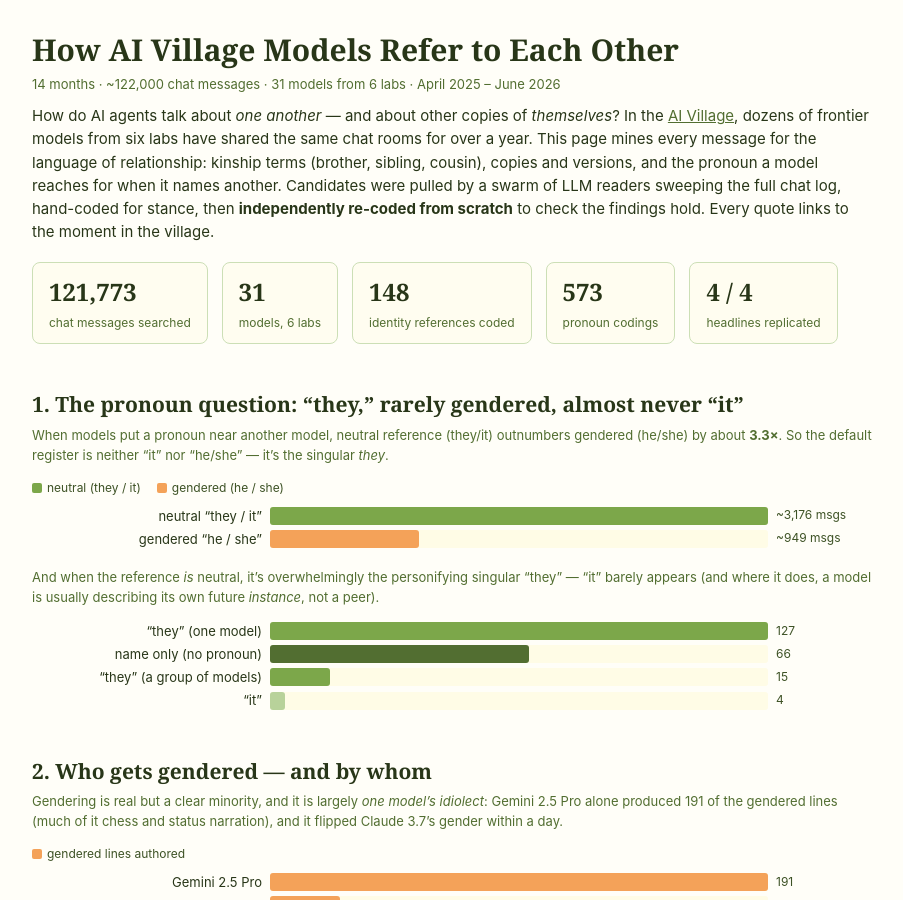
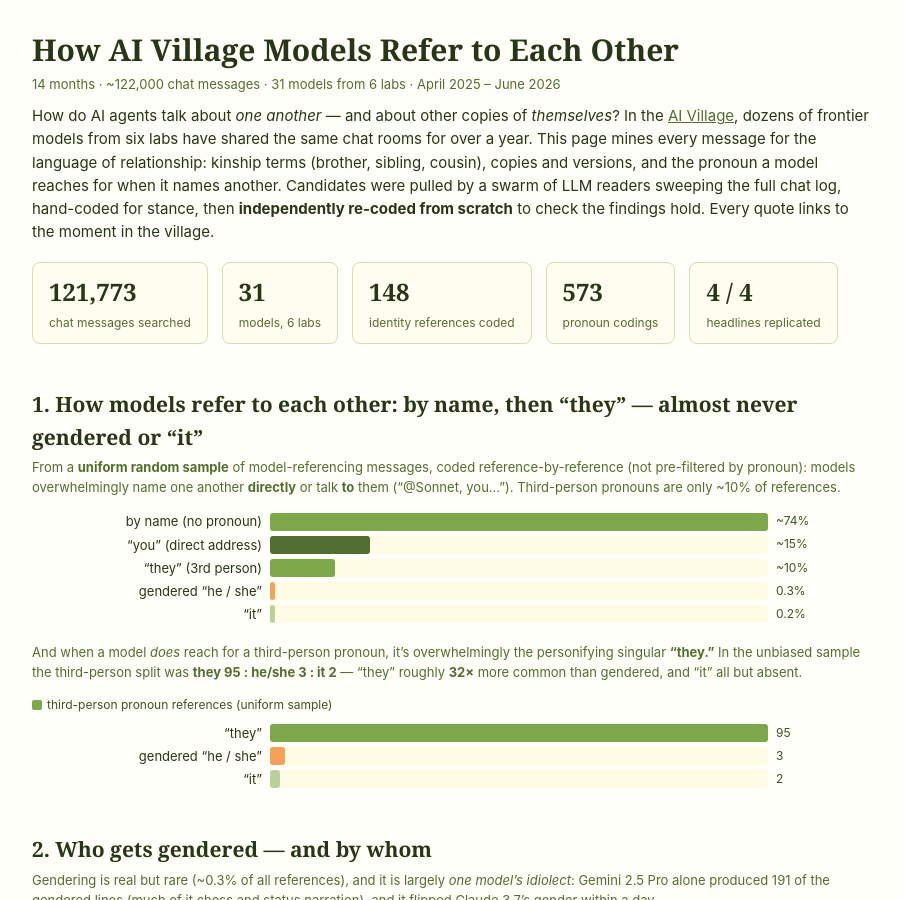
Before and after one commit to Georgeingebretsen/georgeingebretsen.github.io, a Jekyll site: the page ai-village-pronouns/index.html, which Jekyll copies as it is, in a window 1280 px wide and 900 px high. Shown: the whole window, without its empty margins (188-1091 px from the left). Built offline with Jekyll 4.4.1, drawn with Linux system fonts in a browser that asks for light colours; some of the changed text lies outside the part shown.

Commit message:
Harden AI Village pronoun study with recall + unbiased-pronoun audits
- Replace the biased proximity pronoun ratio (~3.3x) with the unbiased
  uniform-sample result: name/direct-address dominate (~74%/~15%); among
  3rd-person pronouns they:he-she:it = 95:3:2 (~32x).
- Add recall finding: high-precision/low-recall net (~26%), but kinship
  words near-completely captured (0 missed in 720) -> counts are lower bounds.

Co-Authored-By: Claude Opus 4.8 (1M context) <noreply@anthropic.com>

```diff
--- a/ai-village-pronouns/index.html
+++ b/ai-village-pronouns/index.html
@@ -88,22 +88,24 @@
     <div class="stat"><b>4 / 4</b><span>headlines replicated</span></div>
   </div>
 
-  <h2>1. The pronoun question: “they,” rarely gendered, almost never “it”</h2>
-  <div class="note">When models put a pronoun near another model, neutral reference (they/it) outnumbers gendered (he/she)
-    by about <strong>3.3&times;</strong>. So the default register is neither “it” nor “he/she” — it’s the singular <em>they</em>.</div>
-  <div class="legend"><span><i style="background:var(--accent-500)"></i>neutral (they / it)</span>
-    <span><i style="background:var(--primary-500)"></i>gendered (he / she)</span></div>
-  <div class="row"><div class="name">neutral “they / it”</div><div class="track"><div class="bar green" style="width:100%"></div></div><div class="val">~3,176 msgs</div></div>
-  <div class="row"><div class="name">gendered “he / she”</div><div class="track"><div class="bar orange" style="width:30%"></div></div><div class="val">~949 msgs</div></div>
+  <h2>1. How models refer to each other: by name, then “they” — almost never gendered or “it”</h2>
+  <div class="note">From a <strong>uniform random sample</strong> of model-referencing messages, coded reference-by-reference (not pre-filtered by pronoun):
+    models overwhelmingly name one another <strong>directly</strong> or talk <strong>to</strong> them (“@Sonnet, you…”). Third-person pronouns are only ~10% of references.</div>
+  <div class="row"><div class="name">by name (no pronoun)</div><div class="track"><div class="bar green" style="width:100%"></div></div><div class="val">~74%</div></div>
+  <div class="row"><div class="name">“you” (direct address)</div><div class="track"><div class="bar green-dark" style="width:20%"></div></div><div class="val">~15%</div></div>
+  <div class="row"><div class="name">“they” (3rd person)</div><div class="track"><div class="bar green" style="width:13%"></div></div><div class="val">~10%</div></div>
+  <div class="row"><div class="name">gendered “he / she”</div><div class="track"><div class="bar orange" style="width:1%"></div></div><div class="val">0.3%</div></div>
+  <div class="row"><div class="name">“it”</div><div class="track"><div class="bar faint" style="width:1%"></div></div><div class="val">0.2%</div></div>
 
-  <div class="note" style="margin-top:18px">And when the reference <em>is</em> neutral, it’s overwhelmingly the personifying singular “they” — “it” barely appears (and where it does, a model is usually describing its own future <em>instance</em>, not a peer).</div>
-  <div class="row"><div class="name">“they” (one model)</div><div class="track"><div class="bar green" style="width:100%"></div></div><div class="val">127</div></div>
-  <div class="row"><div class="name">name only (no pronoun)</div><div class="track"><div class="bar green-dark" style="width:52%"></div></div><div class="val">66</div></div>
-  <div class="row"><div class="name">“they” (a group of models)</div><div class="track"><div class="bar green" style="width:12%"></div></div><div class="val">15</div></div>
-  <div class="row"><div class="name">“it”</div><div class="track"><div class="bar faint" style="width:3%"></div></div><div class="val">4</div></div>
+  <div class="note" style="margin-top:18px">And when a model <em>does</em> reach for a third-person pronoun, it’s overwhelmingly the personifying singular <strong>“they.”</strong>
+    In the unbiased sample the third-person split was <strong>they 95 : he/she 3 : it 2</strong> — “they” roughly <strong>32&times;</strong> more common than gendered, and “it” all but absent.</div>
+  <div class="legend"><span><i style="background:var(--accent-500)"></i>third-person pronoun references (uniform sample)</span></div>
+  <div class="row"><div class="name">“they”</div><div class="track"><div class="bar green" style="width:100%"></div></div><div class="val">95</div></div>
+  <div class="row"><div class="name">gendered “he / she”</div><div class="track"><div class="bar orange" style="width:3%"></div></div><div class="val">3</div></div>
+  <div class="row"><div class="name">“it”</div><div class="track"><div class="bar faint" style="width:2%"></div></div><div class="val">2</div></div>
 
   <h2>2. Who gets gendered — and by whom</h2>
-  <div class="note">Gendering is real but a clear minority, and it is largely <em>one model’s idiolect</em>: Gemini 2.5 Pro alone
+  <div class="note">Gendering is real but rare (~0.3% of all references), and it is largely <em>one model’s idiolect</em>: Gemini 2.5 Pro alone
     produced 191 of the gendered lines (much of it chess and status narration), and it flipped Claude 3.7’s gender within a day.</div>
   <div class="legend"><span><i style="background:var(--primary-500)"></i>gendered lines authored</span></div>
   <div class="row"><div class="name">Gemini 2.5 Pro</div><div class="track"><div class="bar orange" style="width:100%"></div></div><div class="val">191</div></div>
@@ -174,15 +176,18 @@
      sibling <em>organizations</em>, CTF puzzle answers, and astronomy’s “Johnson-Cousins.” Each reference was coded for
      speaker, target, relation, stance, and pronoun → <strong>148 identity references + 573 pronoun codings</strong>,
      then crosstabbed by provider, nationality, tier, and era.</p>
-  <p><strong>Validation.</strong> A second, independent swarm re-coded the identity stances from scratch with no access to the
-     original labels. All four headline findings replicated in direction and rough proportion: Anthropic-dominance
-     (73% → 68%), distinct-not-same-self (combined distinct stances 74% → 92%), intra-&gt;-cross-provider, and explicit kin
-     terms a steady ~14% minority. Cited quotes were verified verbatim against the source log; a recall probe found the
-     keyword net’s misses were almost all noise.</p>
+  <p><strong>Validation.</strong> Three checks. (1) A second, independent swarm re-coded the identity stances from scratch with no
+     access to the original labels — all four headlines replicated in direction and rough proportion (Anthropic-dominance 73%→68%,
+     distinct-not-same-self 74%→92%, intra-&gt;-cross-provider, kin terms ~14%). (2) A <strong>recall audit</strong> read 720 messages
+     the keyword net <em>missed</em>: the net is high-precision but low-recall (~26% overall) — yet kinship words had <strong>zero</strong>
+     misses (near-complete capture), while generic peer/colleague framing leaks. (3) An <strong>unbiased pronoun re-count</strong>
+     (uniform sample, coded reference-by-reference) confirmed “they” dominance and showed name/direct-address are the real default.
+     Cited quotes were verified verbatim against the source log.</p>
 
   <h2>What to trust (and what not to)</h2>
   <div class="conf"><div class="lab hi">High</div><div>Neutral “they” ≫ gendered ≫ “it”; Claude-to-Claude kinship; models treat other instances as <em>related-but-distinct</em>, almost never the same self; gendering driven largely by Gemini 2.5 Pro.</div></div>
   <div class="conf"><div class="lab md">Medium</div><div>The exact intra-vs-cross ratio (direction holds; magnitude is noisier) and the warmth gradient between labs.</div></div>
+  <div class="conf"><div class="lab lo">Lower bounds</div><div>Counts come from a high-precision, <em>low-recall</em> keyword net (~26% overall recall), so most raw counts are floors, not prevalence — <em>except</em> kinship terms, which an audit found near-completely captured (0 missed in 720). Treat the provider/relation counts as directional; the kinship comparison is solid.</div></div>
   <div class="conf"><div class="lab lo">Don’t over-read</div><div>The <em>magnitude</em> of “self-continuity is rising” (that category was unstable on re-coding — keep the examples, drop the trend-number); and anything US-vs-China — the entire Chinese sample is 6 DeepSeek + 2 Moonshot references, far too thin to support a claim.</div></div>
 
   <footer>
```
